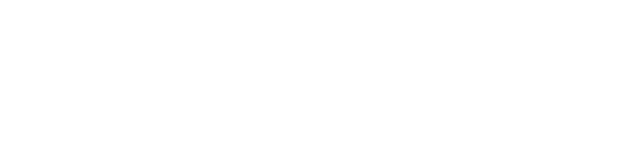
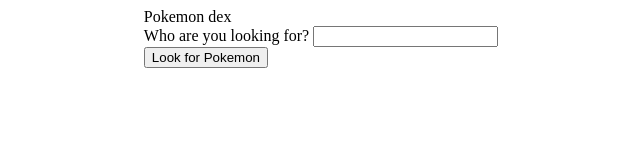
Before and after one commit to WendyQuarteer/AJAX-Pok-dex, a plain HTML site: page index.html in a window 1280 px wide. Shown: the whole page, without its empty margins (319-959 px from the left). Drawn offline with Linux system fonts and the light colour scheme.

Commit message:
evenlistner added to button + pokeapi fetched

```diff
--- a/index.html
+++ b/index.html
@@ -10,8 +10,24 @@
 <body>
 <main>
 
+    <div class = "container">
+        <header>Pokemon dex</header>
+        <div class = "content">
+          <form action="#" method="post">
+              <div class="field">
+                  <label for="pokemon">Who are you looking for?</label>
+                  <input type="text" name="pokemon" id="pokemon">
+              </div>
+              <div class="actions">
+                  <button type="button" id="run">Look for Pokemon
+                  </button>
+              </div>
+          </form>
 
-
+          <template id="tpl-pokemon">
+          </template>
+        </div>
+    </div>
 
 </main>
 <script src="script.js"></script>
--- a/script.js
+++ b/script.js
@@ -0,0 +1,18 @@
+//add even for when user clicks the button.
+document.getElementById("run").addEventListener("click", () => {
+    //get the value from the input-field.
+    const input = document.getElementById("pokemon").value;
+    //call the function getData which is going to relate on the input-value.
+    getData(input).catch(error => alert("No such Pokemon found!"));
+})
+
+async function getData(string) {
+    //fetch the pokeapi and raise the limit from 20 to 1500.
+    //await operator to wait for promise.
+    const response = await fetch('https://pokeapi.co/api/v2/pokemon/?limit=1500');
+    //await promise to get data.
+    const data = await response.json();
+    //show data in console.  This only shows name and url.
+    console.log(data);
+
+}
```
Also changed, not shown: 1 other file.
